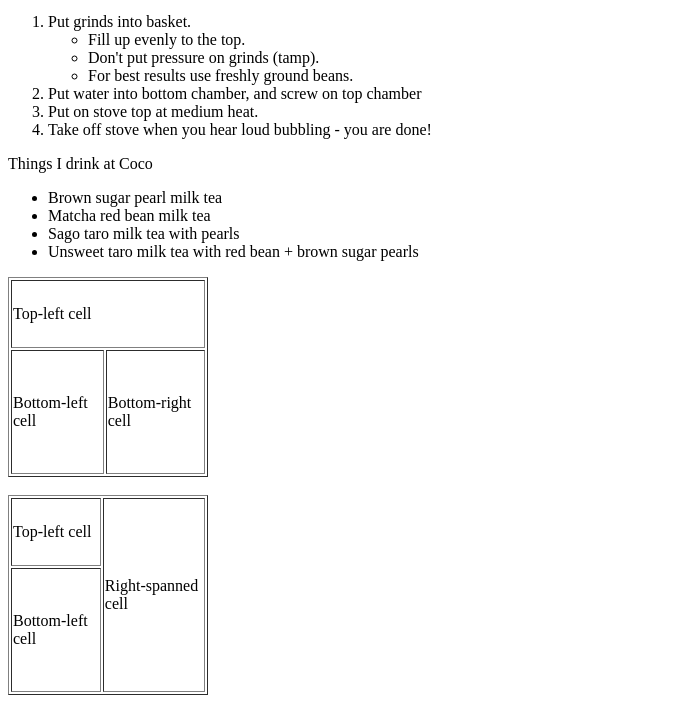
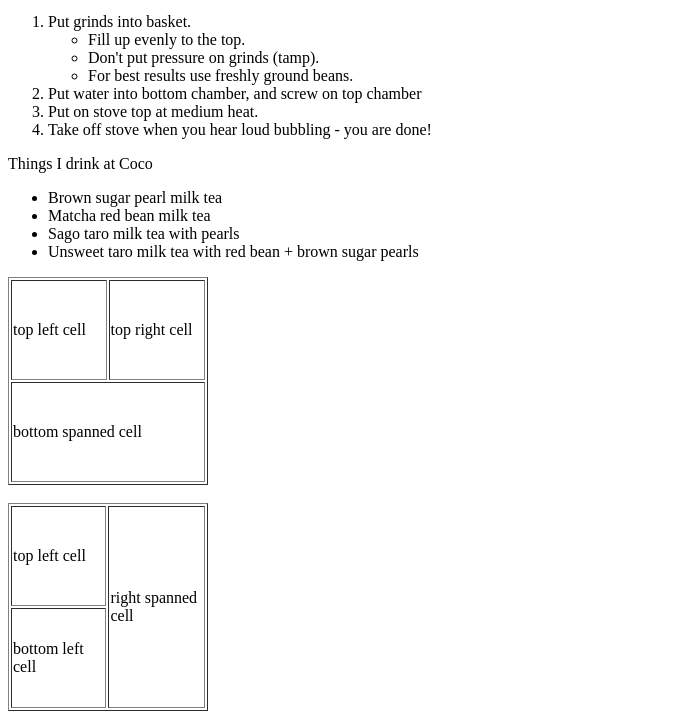
Before and after one commit to mv18gs/IASC-1P02-2021, a plain HTML site: page Lab 1/Lab 1 Marcus Villena 6530661.html in a window 1280 px wide. Shown: the part 383-1102 px from the top of the page, without its empty margins (0-678 px from the left). Drawn offline with Linux system fonts and the light colour scheme.

Commit message:
Updated table format

```diff
--- a/Lab 1/Lab 1 Marcus Villena 6530661.html
+++ b/Lab 1/Lab 1 Marcus Villena 6530661.html
@@ -40,11 +40,11 @@
       <!--Table with bottom spanned cell-->
         <table border="1" height="200" width="200">
           <tr>
-            <td colspan="2">Top-left cell</td>
+            <td height="100" width="100">top left cell</td>
+            <td height="100" width="100">top right cell</td>
           </tr>
           <tr>
-            <td>Bottom-left cell</td>
-            <td>Bottom-right cell</td>
+            <td colspan="2" height="100" width="200">bottom spanned cell</td>
           </tr>
         </table>
         <br/>
@@ -52,11 +52,11 @@
       <!--Table with right spanned cell-->
         <table border="1" height="200" width="200">
           <tr>
-            <td>Top-left cell</td>
-            <td rowspan="2">Right-spanned cell</td>
+            <td height="100" width="100">top left cell</td>
+            <td rowspan="2" height="200" width="100">right spanned cell</td>
           </tr>
           <tr>
-            <td>Bottom-left cell</td>
+            <td height="100" width="100">bottom left cell</td>
           </tr>
         </table>
   </body>
```
Also changed, not shown: index.html (+2 -0 lines).
